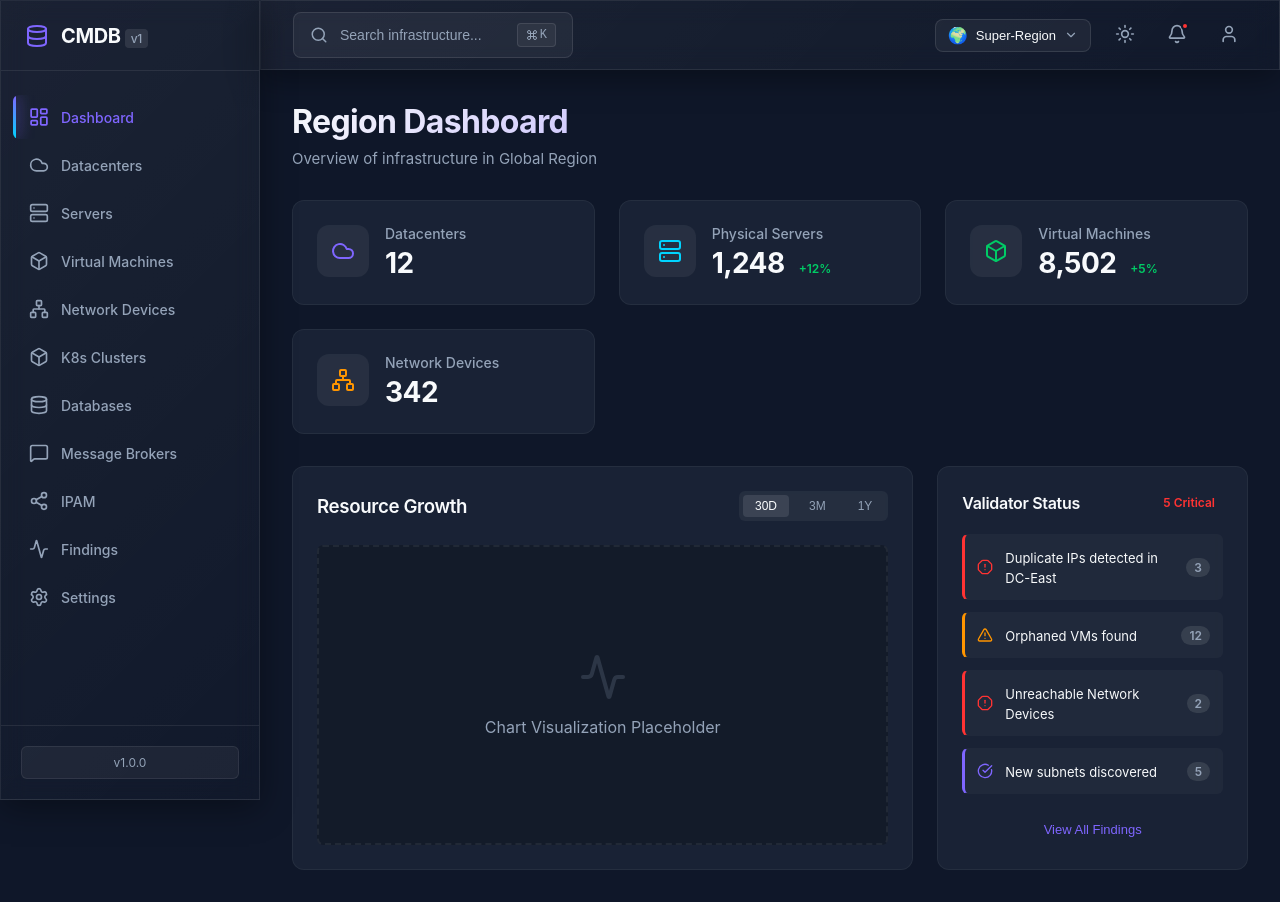
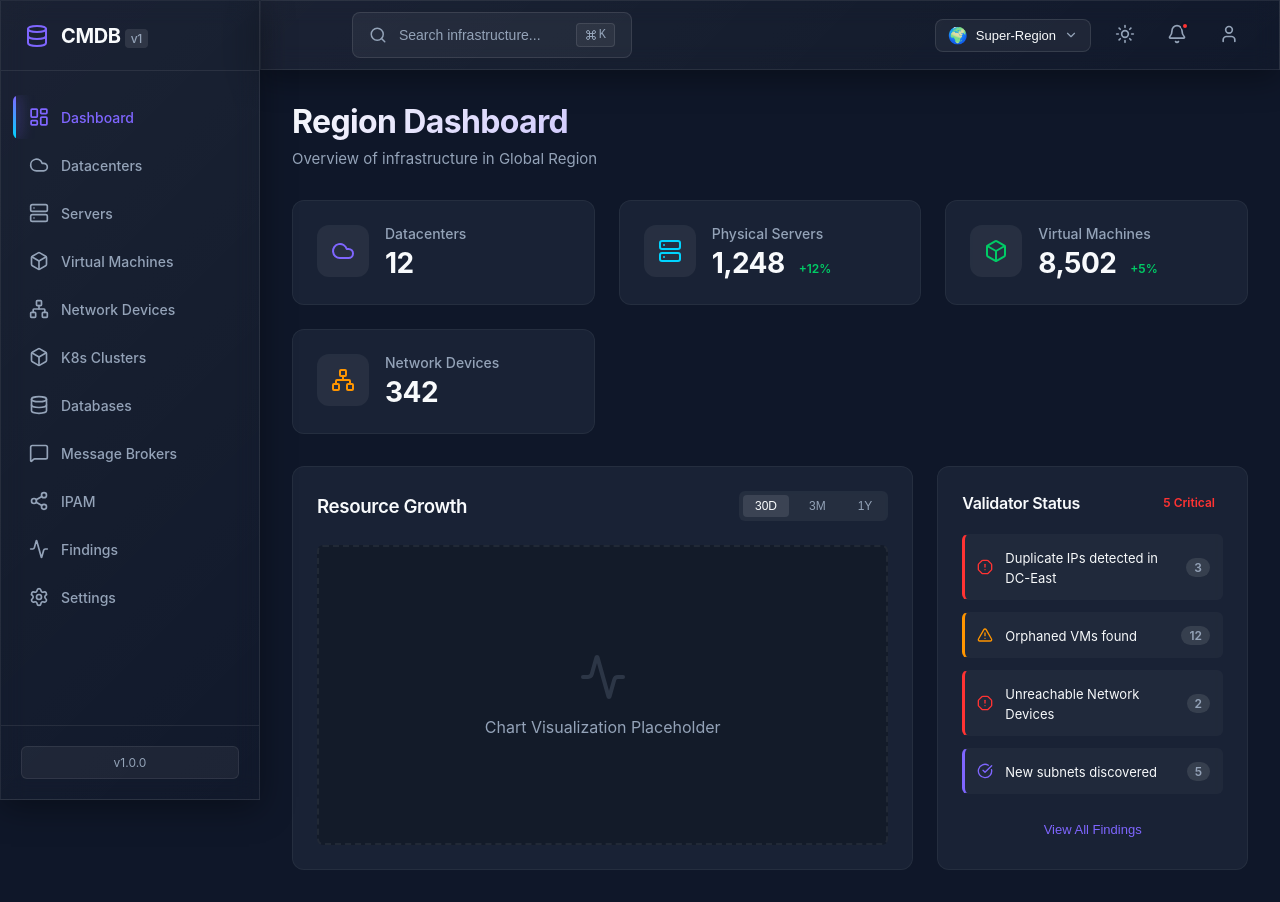
Before and after one commit to DeveloperDarkhan/cmdb-gemini-front, a React (Vite) app: page /dashboard in a window 1280 px wide. Built offline with nearby package versions, Linux system fonts and the light colour scheme.

Commit message:
auto-commit for 529e04dd-6e91-415e-a4d2-357ab727c33a

```diff
--- a/src/components/Layout/Topbar.css
+++ b/src/components/Layout/Topbar.css
@@ -29,9 +29,10 @@
   gap: 24px;
 }
 
-.topbar-left {
-  display: flex;
-  align-items: center;
+.search-container {
+  flex: 1;
+  max-width: 600px;
+  margin: 0 auto;
 }
 
 .icon-btn {
```
